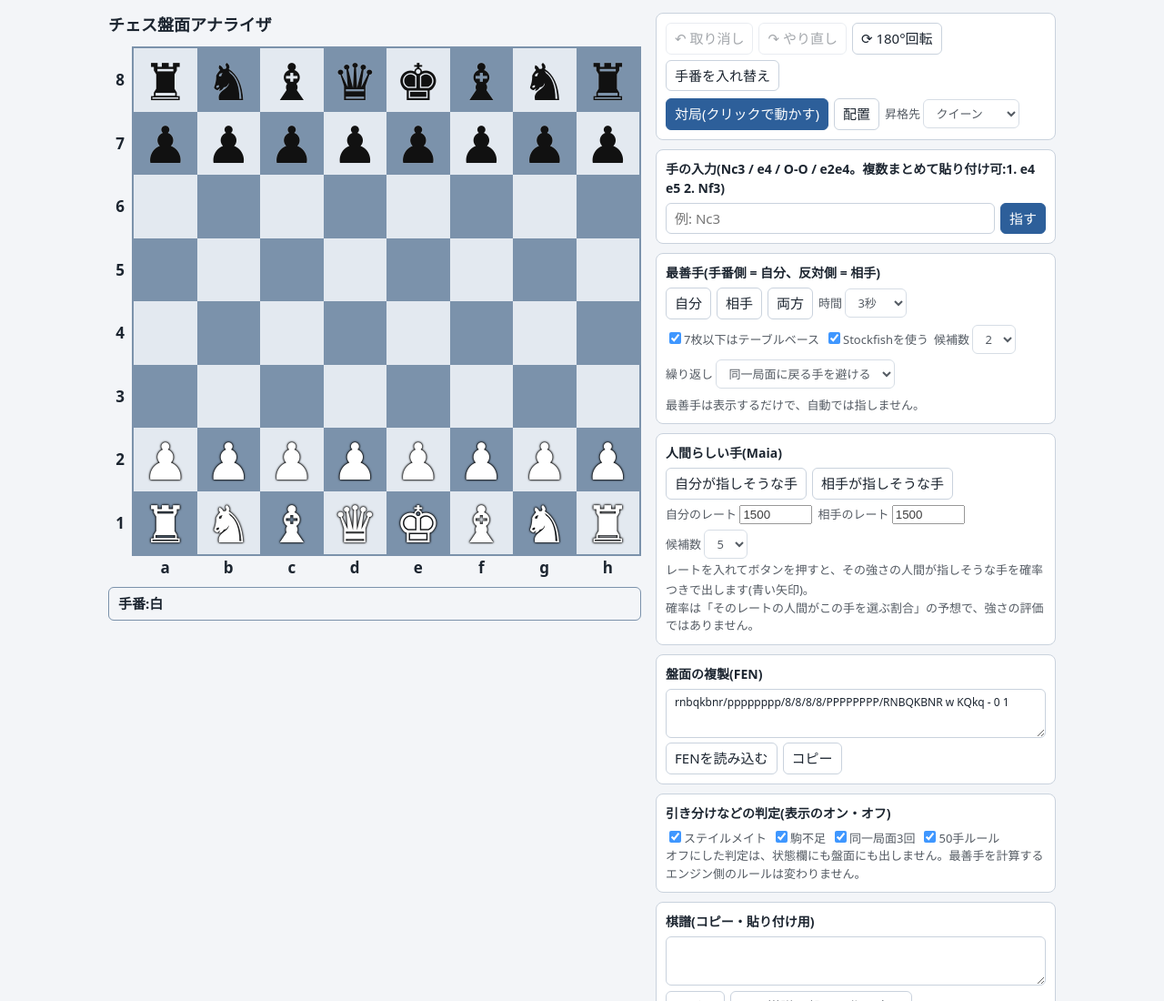
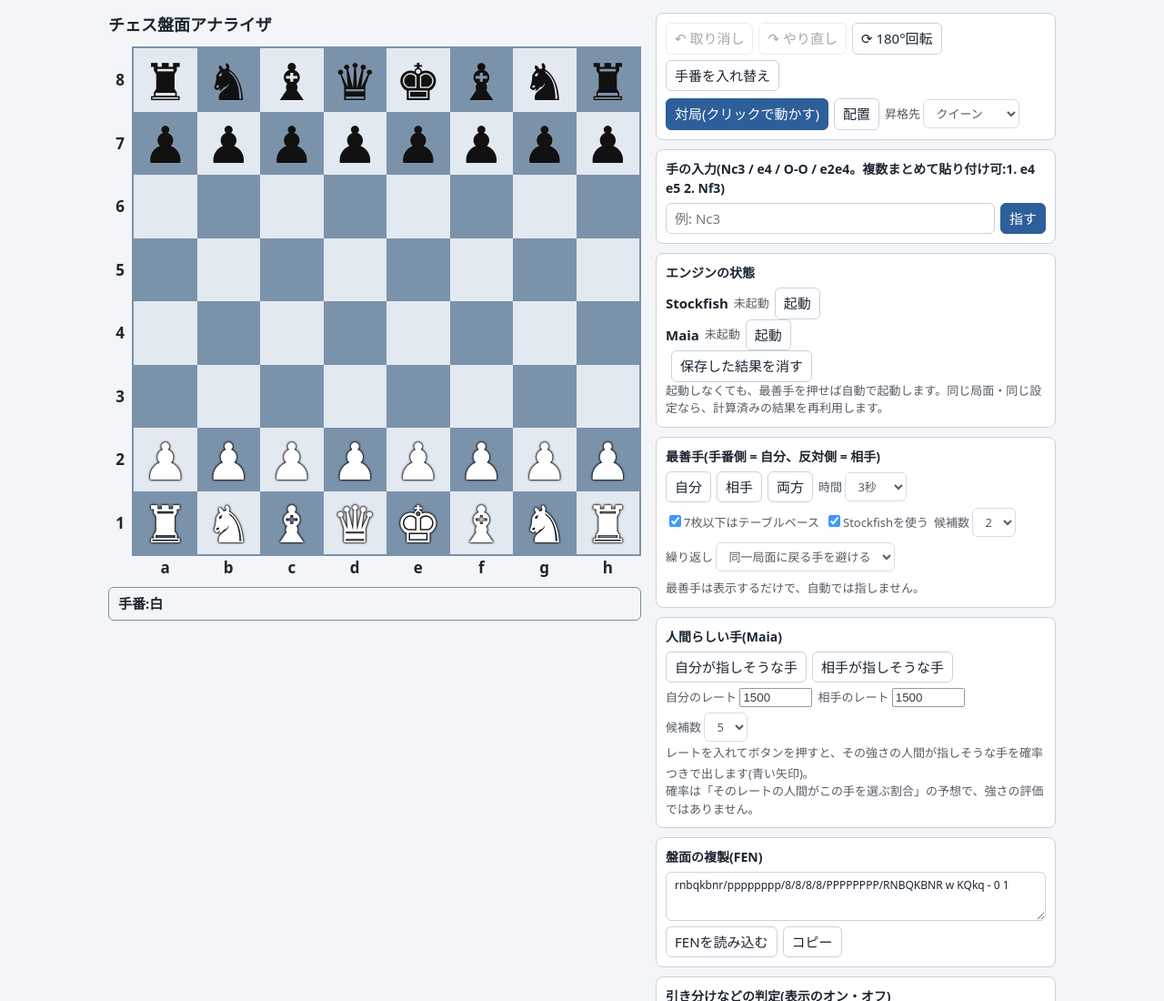
Before and after one commit to Negment/chess1, a plain HTML site: page index.html in a window 1280 px wide. Shown: the top 1100 px of the page at 91% size. Drawn offline with Linux system fonts and the light colour scheme.

Commit message:
Update index.html

```diff
--- a/index.html
+++ b/index.html
@@ -44,6 +44,14 @@
   <div class="card">
     <h2>手の入力(Nc3 / e4 / O-O / e2e4。複数まとめて貼り付け可:1. e4 e5 2. Nf3)</h2>
     <div class="row"><input type="text" id="mv" placeholder="例: Nc3" autocomplete="off" autocapitalize="off"><button id="mvGo" class="go">指す</button></div>
+  </div>
+
+  <div class="card">
+    <h2>エンジンの状態</h2>
+    <div class="row"><b>Stockfish</b><span id="sfSt" class="sub">未起動</span><button id="sfGo">起動</button></div>
+    <div class="row"><b>Maia</b><span id="maSt" class="sub">未起動</span><button id="maGo">起動</button></div>
+    <div class="row"><span id="cacheN" class="sub"></span><button id="cacheClr">保存した結果を消す</button></div>
+    <div class="sub">起動しなくても、最善手を押せば自動で起動します。同じ局面・同じ設定なら、計算済みの結果を再利用します。</div>
   </div>
 
   <div class="card">
```
